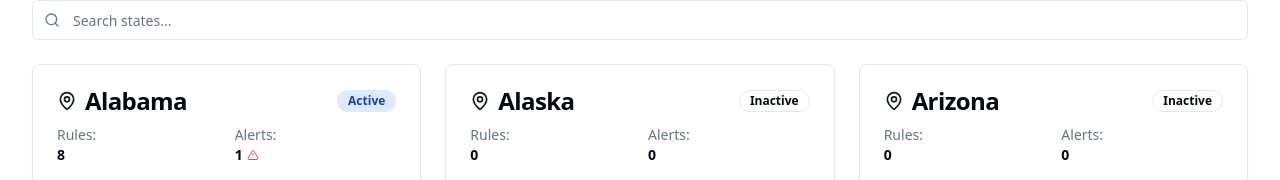
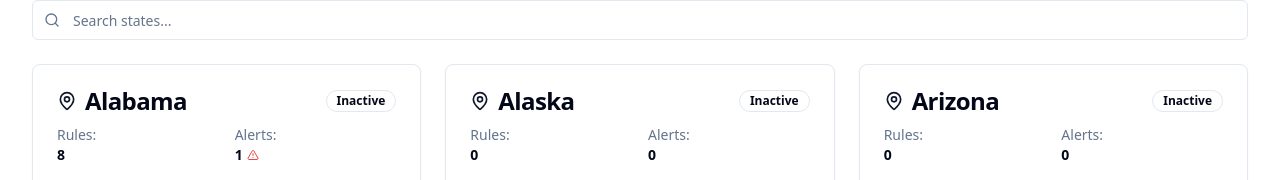
Before and after one commit to Coastal-Claims-Services/legal-and-compliance-3, a React (Vite) app: page /states in a window 1280 px wide. Shown: the part 140-320 px from the top of the page. Built offline with nearby package versions, Linux system fonts and the light colour scheme.

Commit message:
Remove Alabama from active states
Alabama is not an active state due to public adjusting being illegal there.

```diff
--- a/src/pages/States.tsx
+++ b/src/pages/States.tsx
@@ -67,7 +67,7 @@ const STATE_DATA = {
     rules: 8,
     alerts: 1,
     lastUpdated: '2025-06-13',
-    status: 'active',
+    status: 'inactive',
     compliance: 'warning'
   }
 };
```
